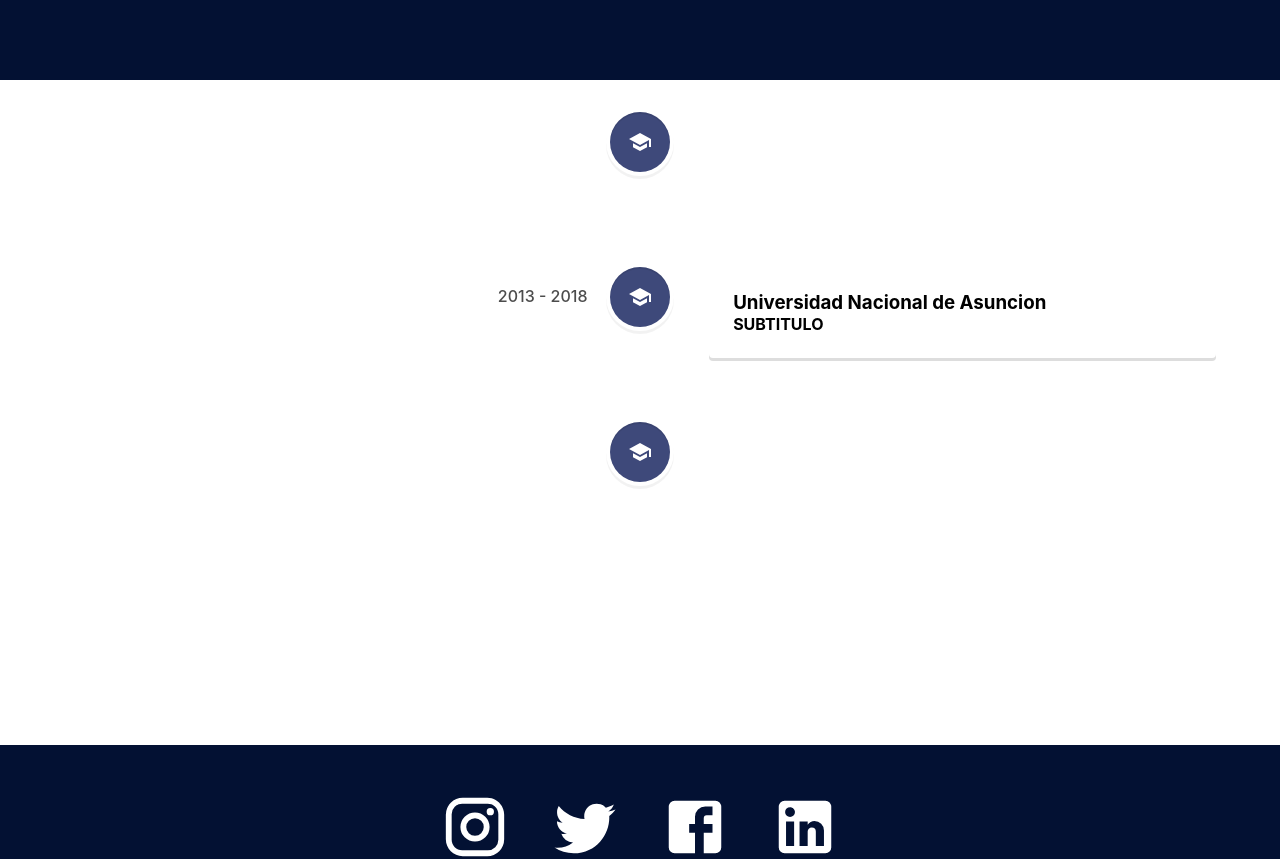
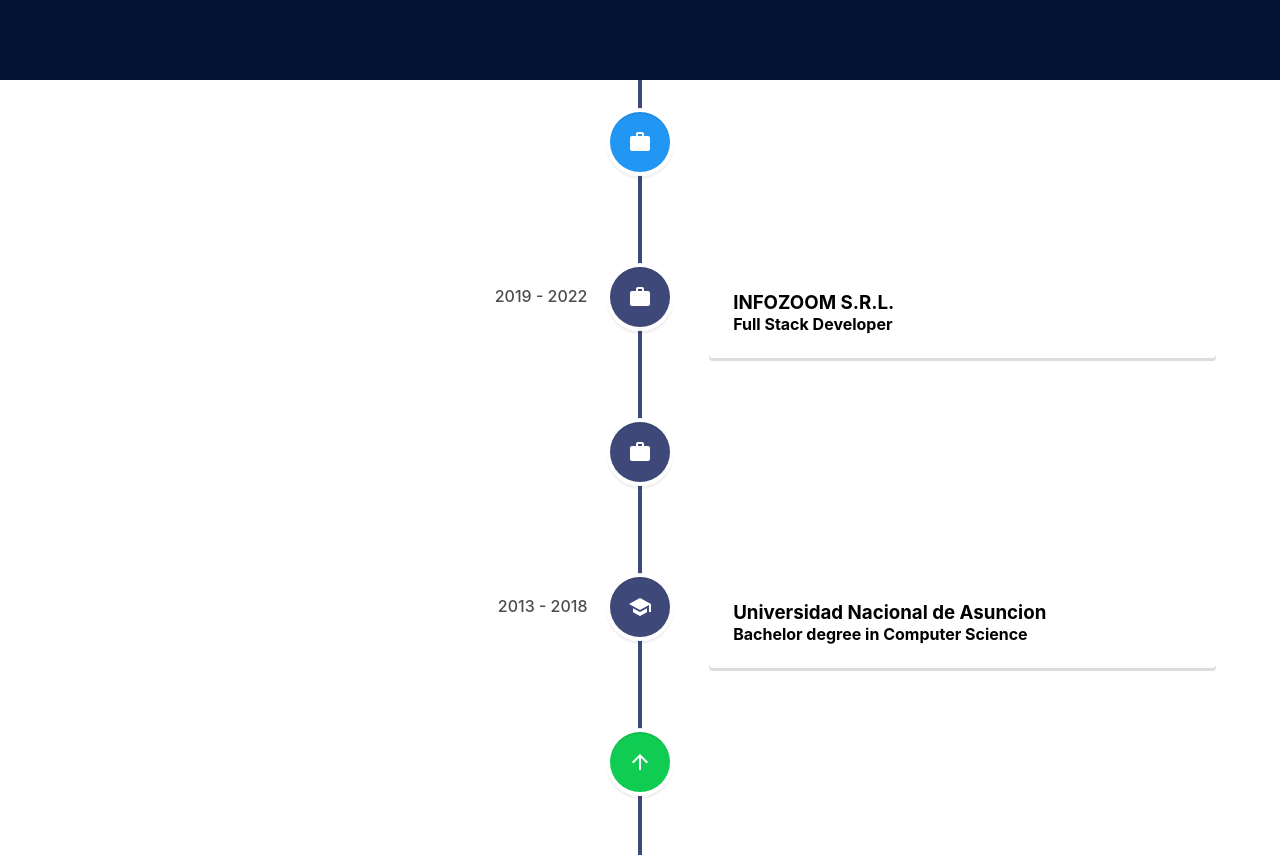
Before and after one commit to cone011/portfolio-react, a React (Create React App) app: page / in a window 1280 px wide. Shown: the part 720-1579 px from the top of the page. Built offline with nearby package versions, Linux system fonts and the light colour scheme.

Commit message:
commit change work history

```diff
--- a/src/components/Experience/ExperienceItem/ExperienceItem.js
+++ b/src/components/Experience/ExperienceItem/ExperienceItem.js
@@ -1,11 +1,33 @@
-import classes from "./ExperienceItem.module.css";
-import { School, Work } from "@mui/icons-material";
+import { School, Work, ArrowUpward } from "@mui/icons-material";
 import { VerticalTimelineElement } from "react-vertical-timeline-component";
 import "react-vertical-timeline-component/style.min.css";
 import { EXPERIENCE_SUBTITLE, EXPERIENCE_TITLE } from "../../../utils/values";
 
 const ExperienceItem = (props) => {
-  const { titleExperience, className, datePoint, iconStyle, icon } = props;
+  const {
+    titleExperience,
+    className,
+    datePoint,
+    iconStyle,
+    icon,
+    subTitleExperience,
+    isActual,
+    isStart,
+  } = props;
+  if (isStart) {
+    return (
+      <VerticalTimelineElement
+        className={className}
+        date={datePoint}
+        iconStyle={{ background: iconStyle.background, color: iconStyle.color }}
+        icon={<ArrowUpward />}
+      >
+        <h3 className={EXPERIENCE_TITLE}>{titleExperience}</h3>
+        <h4 className={EXPERIENCE_SUBTITLE}>{subTitleExperience}</h4>
+      </VerticalTimelineElement>
+    );
+  }
+  if (!isActual) {
     return (
       <VerticalTimelineElement
         className={className}
@@ -14,9 +36,25 @@
         icon={icon === "SCHOOL" ? <School /> : <Work />}
       >
         <h3 className={EXPERIENCE_TITLE}>{titleExperience}</h3>
-      <h4 className={EXPERIENCE_SUBTITLE}>SUBTITULO</h4>
+        <h4 className={EXPERIENCE_SUBTITLE}>{subTitleExperience}</h4>
       </VerticalTimelineElement>
     );
+  }
+  if (isActual) {
+    return (
+      <VerticalTimelineElement
+        className={className}
+        date={datePoint}
+        iconStyle={{ background: iconStyle.background, color: iconStyle.color }}
+        contentArrowStyle={{ borderRight: "7px solid  rgb(33, 150, 243)" }}
+        contentStyle={{ background: "rgb(33, 150, 243)", color: "#fff" }}
+        icon={icon === "SCHOOL" ? <School /> : <Work />}
+      >
+        <h3 className={EXPERIENCE_TITLE}>{titleExperience}</h3>
+        <h4 className={EXPERIENCE_SUBTITLE}>{subTitleExperience}</h4>
+      </VerticalTimelineElement>
+    );
+  }
 };
 
 export default ExperienceItem;
--- a/src/components/Experience/ExperienceItem/ExperienceItem.module.css
+++ /dev/null
@@ -1,3 +0,0 @@
-.timeColor {
-  color: #3e497a;
-}
--- a/src/components/Experience/ListExperience/ListExperience.js
+++ b/src/components/Experience/ListExperience/ListExperience.js
@@ -1,21 +1,23 @@
 import "react-vertical-timeline-component/style.min.css";
-import { EXPERIENCE_LIST } from "../../../utils/values";
+import { COLOR_LINE, EXPERIENCE_LIST } from "../../../utils/values";
 import ExperienceItem from "../ExperienceItem/ExperienceItem";
 import { VerticalTimeline } from "react-vertical-timeline-component";
 import "react-vertical-timeline-component/style.min.css";
-import classes from "./ListExperience.module.css";
 
 const ListExperience = () => {
   return (
     <div className="experience">
-      <VerticalTimeline lineColor={classes.timeColor}>
+      <VerticalTimeline lineColor={COLOR_LINE}>
         {EXPERIENCE_LIST.map((item) => (
           <ExperienceItem
             titleExperience={item.titleExperience}
+            subTitleExperience={item.subTitleExperience}
             className={item.className}
             datePoint={item.datePoint}
             iconStyle={item.iconStyle}
             icon={item.icon}
+            isActual={item.isActual}
+            isStart={item.isStart}
           />
         ))}
       </VerticalTimeline>
--- a/src/components/Experience/ListExperience/ListExperience.module.css
+++ /dev/null
@@ -1,3 +0,0 @@
-.timeColor {
-  color: #3e497a;
-}
--- a/src/utils/values.js
+++ b/src/utils/values.js
@@ -7,26 +7,57 @@
 
 export const EXPERIENCE_SUBTITLE = "vertical-timeline-element-subtitle";
 
+export const COLOR_LINE = "#3e497a";
+
 export const EXPERIENCE_LIST = [
   {
+    titleExperience: "PY Comunicaciones",
+    subTitleExperience: "Full Stack Developer / Data Analyst",
+    className: "vertical-timeline-element--work",
+    datePoint: "2022 - present",
+    iconStyle: { background: "rgb(33, 150, 243)", color: "#fff" },
+    icon: "WORK",
+    isActual: true,
+    isStart: false,
+  },
+  {
+    titleExperience: "INFOZOOM S.R.L.",
+    subTitleExperience: "Full Stack Developer",
+    className: "vertical-timeline-element--work",
+    datePoint: "2019 - 2022",
+    iconStyle: { background: "#3e497a", color: "#fff" },
+    icon: "WORK",
+    isActual: false,
+    isStart: false,
+  },
+  {
+    titleExperience: "KEMSA CISA",
+    subTitleExperience: "Developer",
+    className: "vertical-timeline-element--work",
+    datePoint: "2018 - 2019",
+    iconStyle: { background: "#3e497a", color: "#fff" },
+    icon: "WORK",
+    isActual: false,
+    isStart: false,
+  },
+  {
     titleExperience: "Universidad Nacional de Asuncion",
-    className: "vertical-timeline-element--education",
+    subTitleExperience: "Bachelor degree in Computer Science",
+    className: "vertical-timeline-element--work",
     datePoint: "2013 - 2018",
     iconStyle: { background: "#3e497a", color: "#fff" },
     icon: "SCHOOL",
+    isActual: false,
+    isStart: false,
   },
   {
-    titleExperience: "Universidad Nacional de Asuncion",
-    className: "vertical-timeline-element--education",
-    datePoint: "2013 - 2018",
-    iconStyle: { background: "#3e497a", color: "#fff" },
-    icon: "SCHOOL",
-  },
-  {
-    titleExperience: "Universidad Nacional de Asuncion",
-    className: "vertical-timeline-element--education",
-    datePoint: "2013 - 2018",
-    iconStyle: { background: "#3e497a", color: "#fff" },
-    icon: "SCHOOL",
+    titleExperience: "INFOZOOM S.A.",
+    subTitleExperience: "Junior Developer",
+    className: "vertical-timeline-element--work",
+    datePoint: "2012 - 2017",
+    iconStyle: { background: "rgb(16, 204, 82)", color: "#fff" },
+    icon: "WORK",
+    isActual: false,
+    isStart: true,
   },
 ];
```
Lines whose indentation alone changed are shown as unchanged.
